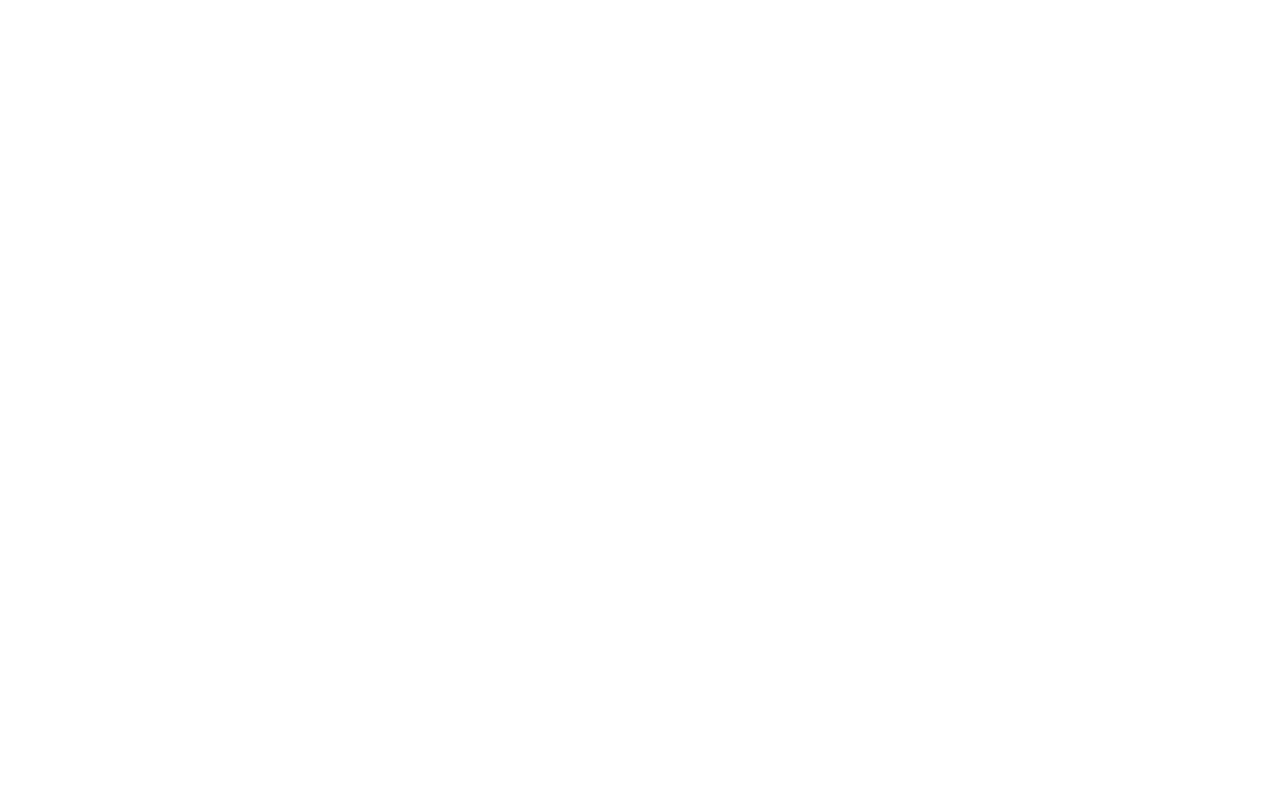
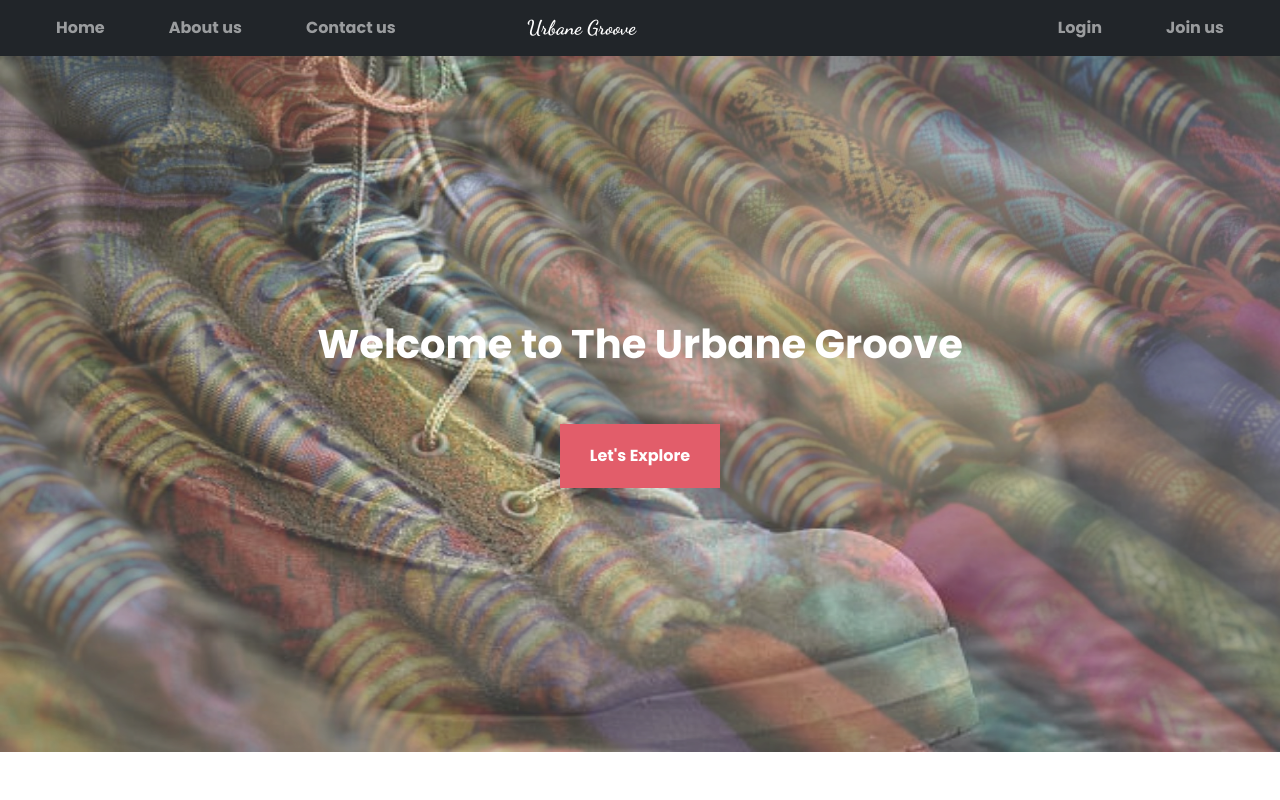
Before and after one commit to webdev-ls/clothing_web, a PHP site: page / in a window 1280 px wide. Before the commit the page is empty. Run offline with PHP 8.4, Linux system fonts and the light colour scheme; some libraries are stand-ins or nearby versions.

Commit message:
navbar and index

```diff
--- a/constant/head.php
+++ b/constant/head.php
@@ -1 +1,11 @@
 <link rel="stylesheet" href="./vendor/twbs/bootstrap/dist/css/bootstrap.min.css">
+<!-- google fonts -->
+<style>
+  @import url('https://fonts.googleapis.com/css2?family=Dancing+Script:wght@700&display=swap');
+  @import url('https://fonts.googleapis.com/css2?family=Poppins:ital,wght@0,700;1,200;1,300;1,400;1,500;1,600&display=swap');
+  body{
+    font-family: 'Poppins', sans-serif;
+  }
+</style>
+<!-- for index.php -->
+<link rel="stylesheet" href="css\style.css">
--- /dev/null
+++ b/constant/navbar.php
@@ -0,0 +1,27 @@
+<script>
+    .logo img{
+        width:150px;
+    }
+</script>
+<nav class="navbar navbar-expand-lg navbar-dark bg-dark">
+    <div class="container-fluid g-0">
+        <!-- hambar -->
+        <button class="navbar-toggler" type="button" data-bs-toggle="collapse" data-bs-target="#navbarSupportedContent" aria-controls="navbarSupportedContent" aria-expanded="false" aria-label="Toggle navigation">
+        <span class="navbar-toggler-icon"></span>
+        </button>
+        <!-- left nav -->
+        <ul class="navbar-nav gap-5 mx-5 collapse navbar-collapse left col-2"style="flex-direction:row;" id="navbarSupportedContent" >
+            <li class="nav-item"><a  class="nav-link" href="#">Home</a></li>
+            <li class="nav-item"><a href="#" class="nav-link" >About us</a></li>
+            <li class="nav-item"><a href="#" class="nav-link" >Contact us</a></li>
+        </ul>
+        <!-- center logo -->
+        <a href="#" class="navbar-brand mx-5 logo col-lg-4 col-md-3" style="font-family: 'Dancing Script', cursive !important;">Urbane Groove</a>
+    <!-- right -->
+        <ul class="navbar-nav gap-lg-5 gap-md-3 mx-5" style="flex-direction: row;">
+            <li class="nav-item"><a  class="nav-link" href="#">Login</a></li>
+            <li class="nav-item"><a href="#" class="nav-link" >Join us</a></li>
+        </ul>
+
+    </div>
+</nav>
--- /dev/null
+++ b/css/style.css
@@ -0,0 +1,39 @@
+.hero-sec{
+    /* background-color: black; */
+    height: 43.5rem;
+    width: 100%;
+    background-image: url('../images/bg-7.webp');
+    background-size: 100% 100%;
+    animation: swipper 20s infinite linear;
+    opacity: 0.8;
+    display: flex;
+    align-items: center;
+    justify-content: center;
+    white-space: pre;
+    /* position: relative; */
+}@keyframes swipper{
+
+    0%{
+        background-image: url('../images/bg-7.webp');
+    }
+    25%{
+        background-image: url('../images/bg-3.jpg');
+    }
+    50%{
+        background-image: url('../images/bg-1.jpg');
+
+    }
+    75%{
+        background-image: url('../images/bg-2.jpg');
+
+    }
+}
+.log-sign-body{
+    width: 30rem;
+    height: 25rem;
+    background-color: lightblue;
+
+}
+.log-sign-window{
+
+}
--- a/index.php
+++ b/index.php
@@ -1,6 +1,7 @@
 <?php require('constant/connection.php') ?>
 <!DOCTYPE html>
 <html lang="en">
+
 <head>
     <meta charset="UTF-8">
     <meta http-equiv="X-UA-Compatible" content="IE=edge">
@@ -9,12 +10,21 @@
     <?php require('constant/head.php') ?>
     <!-- Link Css Here -->
 </head>
+
 <body>
     <!-- Navbar -->
-
+    <?php require('constant/navbar.php') ?>
     <!-- Navbar -->
     <!-- Main Content -->
+    <div class="hero-sec">
+        <div>
+            <h1 style="color:white;">Welcome to The Urbane Groove</h1>
+            <div style="display: flex; justify-content: center;">
+                <button class="btn btn-danger" style="border-radius:0; height:4rem; width:10rem;">Let's Explore</button>
+            </div>
+        </div>
 
+    </div>
     <!-- Main Content -->
     <!-- Footer -->
 
@@ -22,4 +32,5 @@
     <?php require('constant/script.php') ?>
     <!-- Link Scripts Here -->
 </body>
+
 </html>
```
Also changed, not shown: constant/script.php (line endings or trailing spaces), images/bg-1.jpg (added), images/bg-2.jpg (added), images/bg-3.jpg (added), images/bg-4.jpg (added), images/bg-5.jpg (added), images/bg-6.webp (added), images/bg-7.webp (added).
